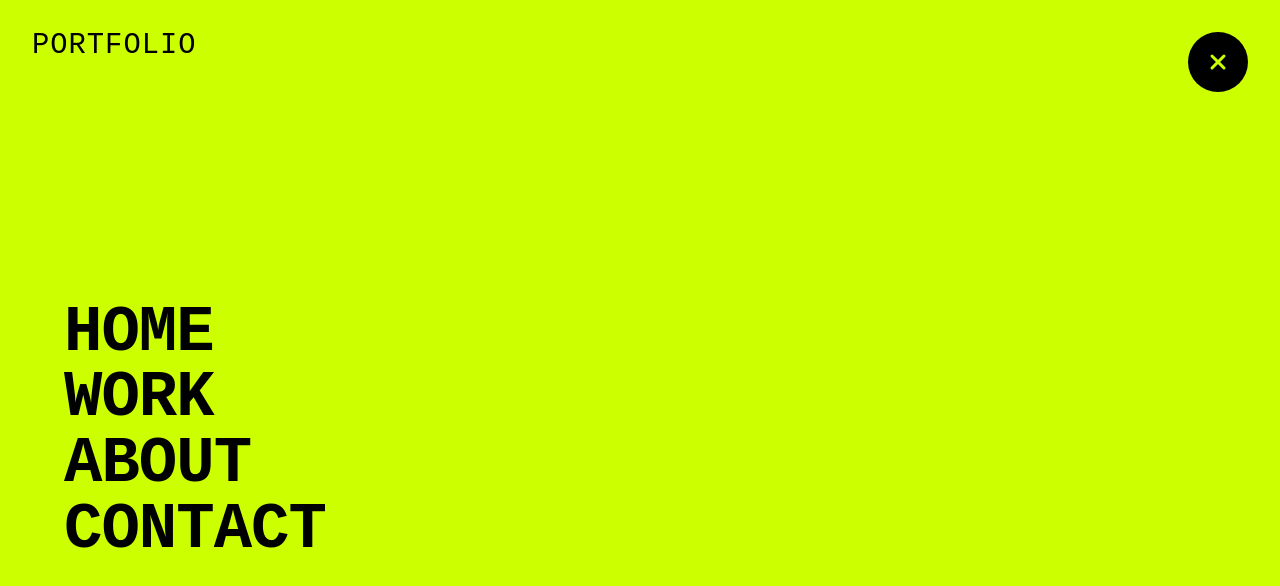
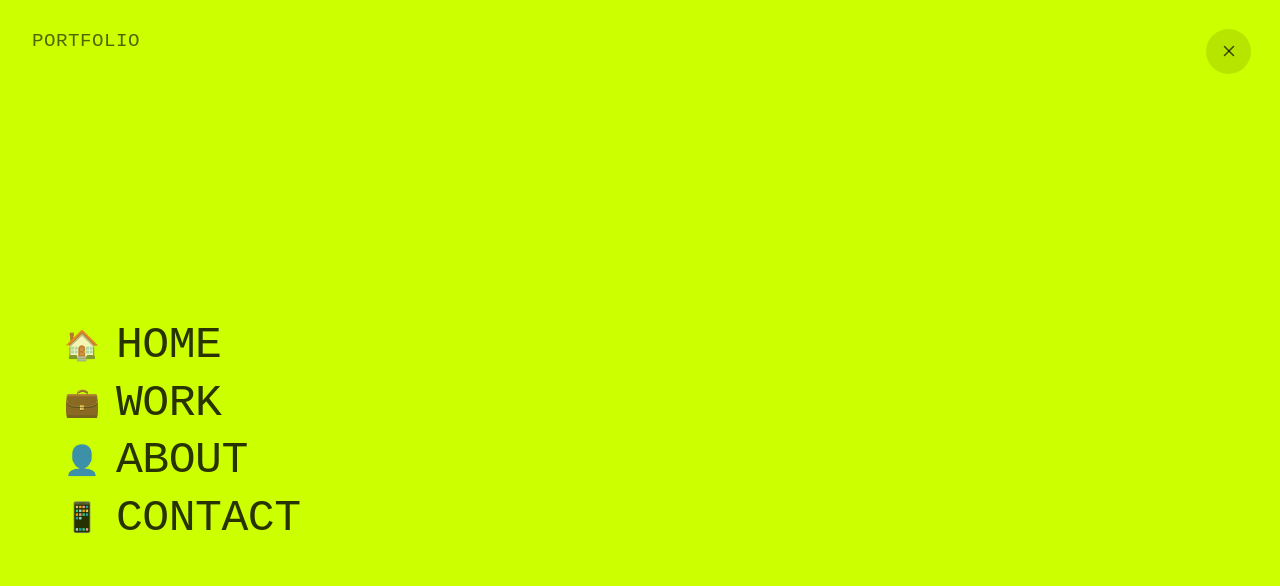
Before and after one commit to vinividivicilala/lolo, a Next.js app in the folder faq/: page / in a window 1280 px wide. Both pictures are taken after a click on the element "MENU". Shown: the top 586 px of the page. Built offline with nearby package versions, Linux system fonts and the light colour scheme; a web font is replaced by a local one.

Commit message:
Update page.tsx

```diff
--- a/faq/app/page.tsx
+++ b/faq/app/page.tsx
@@ -3,16 +3,12 @@
 import React, { useState, useEffect, useRef } from "react";
 import { motion, AnimatePresence } from "framer-motion";
 import { useRouter } from "next/navigation";
-import gsap from "gsap";
 
 export default function HomePage(): React.JSX.Element {
   const [showLoading, setShowLoading] = useState(true);
   const [showMenu, setShowMenu] = useState(false);
   const [hoveredItem, setHoveredItem] = useState<string | null>(null);
-  const [isMenuHovered, setIsMenuHovered] = useState(false);
   const router = useRouter();
-  const menuRef = useRef<HTMLDivElement>(null);
-  const menuButtonRef = useRef<HTMLDivElement>(null);
 
   useEffect(() => {
     const timer = setTimeout(() => {
@@ -53,7 +49,7 @@ export default function HomePage(): React.JSX.Element {
 
   const menuItemVariants = {
     closed: {
-      x: -100,
+      x: -50,
       opacity: 0,
       transition: {
         duration: 0.5
@@ -63,7 +59,7 @@ export default function HomePage(): React.JSX.Element {
       x: 0,
       opacity: 1,
       transition: {
-        duration: 0.8,
+        duration: 0.6,
         delay: 0.1 + (i * 0.1),
         ease: "circOut"
       }
@@ -103,33 +99,41 @@ export default function HomePage(): React.JSX.Element {
       }
     },
     hover: {
-      scale: 1.1,
+      scale: 1.05,
       color: "#CCFF00",
-      textShadow: "0 0 10px #CCFF00, 0 0 20px #CCFF00",
-      y: [0, -5, 0],
       transition: {
-        duration: 0.6,
-        y: {
-          duration: 0.8,
-          repeat: Infinity,
-          ease: "easeInOut"
-        }
+        duration: 0.3
       }
     },
     tap: {
       scale: 0.95,
-      rotate: 360,
       transition: {
-        duration: 0.3
+        duration: 0.2
       }
     }
   };
 
   const menuItems = [
-    { name: "HOME", delay: 0.3 },
-    { name: "WORK", delay: 0.4 },
-    { name: "ABOUT", delay: 0.5 },
-    { name: "CONTACT", delay: 0.6 }
+    {
+      name: "HOME",
+      icon: "🏠",
+      delay: 0.1
+    },
+    {
+      name: "WORK",
+      icon: "💼",
+      delay: 0.2
+    },
+    {
+      name: "ABOUT",
+      icon: "👤",
+      delay: 0.3
+    },
+    {
+      name: "CONTACT",
+      icon: "📱",
+      delay: 0.4
+    }
   ];
 
   return (
@@ -155,21 +159,21 @@ export default function HomePage(): React.JSX.Element {
           position: 'absolute',
           top: '2rem',
           right: '2rem',
-          fontSize: '1.2rem',
-          fontWeight: '500',
+          fontSize: '1rem',
+          fontWeight: '300',
           color: 'white',
           cursor: 'pointer',
           fontFamily: 'Arame Mono, monospace',
-          letterSpacing: '2px',
+          letterSpacing: '1px',
           zIndex: 20,
-          padding: '0.8rem 1.5rem',
-          borderRadius: '50px',
-          border: '2px solid rgba(255,255,255,0.2)',
-          background: 'rgba(0,0,0,0.3)',
+          padding: '0.7rem 1.2rem',
+          borderRadius: '25px',
+          border: '1px solid rgba(255,255,255,0.1)',
+          background: 'rgba(0,0,0,0.2)',
           backdropFilter: 'blur(10px)',
           display: 'flex',
           alignItems: 'center',
-          gap: '0.8rem'
+          gap: '0.6rem'
         }}
         variants={menuButtonVariants}
         initial="initial"
@@ -182,30 +186,30 @@ export default function HomePage(): React.JSX.Element {
           style={{
             display: 'flex',
             flexDirection: 'column',
-            gap: '4px',
-            width: '20px'
+            gap: '3px',
+            width: '16px'
           }}
           animate={showMenu ? "open" : "closed"}
         >
           <motion.span
             style={{
               width: '100%',
-              height: '2px',
+              height: '1.5px',
               backgroundColor: 'currentColor',
-              borderRadius: '2px'
+              borderRadius: '1px'
             }}
             variants={{
               closed: { rotate: 0, y: 0 },
-              open: { rotate: 45, y: 6 }
+              open: { rotate: 45, y: 5 }
             }}
             transition={{ duration: 0.3 }}
           />
           <motion.span
             style={{
               width: '100%',
-              height: '2px',
+              height: '1.5px',
               backgroundColor: 'currentColor',
-              borderRadius: '2px'
+              borderRadius: '1px'
             }}
             variants={{
               closed: { opacity: 1 },
@@ -216,26 +220,22 @@ export default function HomePage(): React.JSX.Element {
           <motion.span
             style={{
               width: '100%',
-              height: '2px',
+              height: '1.5px',
               backgroundColor: 'currentColor',
-              borderRadius: '2px'
+              borderRadius: '1px'
             }}
             variants={{
               closed: { rotate: 0, y: 0 },
-              open: { rotate: -45, y: -6 }
+              open: { rotate: -45, y: -5 }
             }}
             transition={{ duration: 0.3 }}
           />
         </motion.div>
 
         <motion.span
-          animate={{
-            opacity: [1, 0.7, 1],
-            transition: {
-              duration: 2,
-              repeat: Infinity,
-              ease: "easeInOut"
-            }
+          style={{
+            fontSize: '0.9rem',
+            fontWeight: '300'
           }}
         >
           MENU
@@ -246,9 +246,8 @@ export default function HomePage(): React.JSX.Element {
       <AnimatePresence>
         {showMenu && (
           <>
-            {/* Background Overlay */}
+            {/* Background Overlay - Light Green */}
             <motion.div
-              ref={menuRef}
               style={{
                 position: 'fixed',
                 top: 0,
@@ -272,19 +271,19 @@ export default function HomePage(): React.JSX.Element {
                   position: 'absolute',
                   left: '2rem',
                   top: '2rem',
-                  fontSize: '1.8rem',
-                  fontWeight: '400',
-                  color: 'black',
+                  fontSize: '1.2rem',
+                  fontWeight: '300',
+                  color: 'rgba(0,0,0,0.6)',
                   fontFamily: 'Arame Mono, monospace',
                   lineHeight: 1,
-                  letterSpacing: '1px'
+                  letterSpacing: '0.5px'
                 }}
-                initial={{ opacity: 0, y: -20 }}
+                initial={{ opacity: 0, y: -10 }}
                 animate={{ opacity: 1, y: 0 }}
-                exit={{ opacity: 0, y: -20 }}
+                exit={{ opacity: 0, y: -10 }}
                 transition={{
-                  duration: 0.6,
-                  delay: 0.4
+                  duration: 0.4,
+                  delay: 0.3
                 }}
               >
                 PORTFOLIO
@@ -298,11 +297,11 @@ export default function HomePage(): React.JSX.Element {
                 justifyContent: 'center',
                 paddingLeft: '2rem'
               }}>
-                {/* Menu Items */}
+                {/* Menu Items with thin text and icons */}
                 <div style={{
                   display: 'flex',
                   flexDirection: 'column',
-                  gap: '0.5rem'
+                  gap: '0.2rem'
                 }}>
                   {menuItems.map((item, index) => (
                     <motion.div
@@ -311,7 +310,8 @@ export default function HomePage(): React.JSX.Element {
                         position: 'relative',
                         cursor: 'pointer',
                         display: 'flex',
-                        alignItems: 'center'
+                        alignItems: 'center',
+                        padding: '0.3rem 0'
                       }}
                       onMouseEnter={() => setHoveredItem(item.name)}
                       onMouseLeave={() => setHoveredItem(null)}
@@ -321,51 +321,66 @@ export default function HomePage(): React.JSX.Element {
                       exit="closed"
                       custom={index}
                       whileHover={{
-                        x: 30,
-                        transition: { duration: 0.3, ease: "easeOut" }
+                        x: 15,
+                        transition: { duration: 0.2, ease: "easeOut" }
                       }}
                     >
-                      {/* Menu Text */}
+                      {/* Icon */}
+                      <motion.span
+                        style={{
+                          fontSize: '1.8rem',
+                          marginRight: '1rem',
+                          opacity: 0.8
+                        }}
+                        animate={{
+                          scale: hoveredItem === item.name ? 1.2 : 1,
+                          transition: { duration: 0.2 }
+                        }}
+                      >
+                        {item.icon}
+                      </motion.span>
+
+                      {/* Menu Text - Thin and Light */}
                       <motion.div
                         style={{
-                          fontSize: '4rem',
-                          fontWeight: '700',
-                          color: 'black',
+                          fontSize: '2.8rem',
+                          fontWeight: '300',
+                          color: 'rgba(0,0,0,0.8)',
                           fontFamily: 'Arame Mono, monospace',
-                          lineHeight: 0.9,
-                          letterSpacing: '-1px',
+                          lineHeight: 1,
+                          letterSpacing: '-0.5px',
                           textTransform: 'uppercase',
                           display: 'flex',
                           alignItems: 'center',
-                          gap: '1rem'
+                          gap: '0.8rem'
                         }}
-                        whileHover={{
-                          color: '#000',
+                        animate={{
+                          color: hoveredItem === item.name ? '#000' : 'rgba(0,0,0,0.8)',
                           transition: { duration: 0.2 }
                         }}
                       >
                         {item.name}
 
-                        {/* Animated Arrow */}
+                        {/* Animated Arrow - Thin */}
                         <motion.div
-                          initial={{ opacity: 0, scale: 0 }}
+                          initial={{ opacity: 0, scale: 0.8 }}
                           animate={{
                             opacity: hoveredItem === item.name ? 1 : 0,
-                            scale: hoveredItem === item.name ? 1 : 0
+                            scale: hoveredItem === item.name ? 1 : 0.8
                           }}
-                          transition={{ duration: 0.3 }}
+                          transition={{ duration: 0.2 }}
                           style={{
                             display: 'flex',
                             alignItems: 'center'
                           }}
                         >
                           <svg
-                            width="32"
-                            height="32"
+                            width="20"
+                            height="20"
                             viewBox="0 0 24 24"
                             fill="none"
                             stroke="currentColor"
-                            strokeWidth="3"
+                            strokeWidth="1.5"
                             strokeLinecap="round"
                             strokeLinejoin="round"
                           >
@@ -385,18 +400,19 @@ export default function HomePage(): React.JSX.Element {
               onClick={toggleMenu}
               style={{
                 position: 'fixed',
-                top: '2rem',
-                right: '2rem',
-                width: '60px',
-                height: '60px',
+                top: '1.8rem',
+                right: '1.8rem',
+                width: '45px',
+                height: '45px',
                 borderRadius: '50%',
                 border: 'none',
-                backgroundColor: 'black',
+                backgroundColor: 'rgba(0,0,0,0.1)',
                 cursor: 'pointer',
                 display: 'flex',
                 justifyContent: 'center',
                 alignItems: 'center',
-                zIndex: 30
+                zIndex: 30,
+                backdropFilter: 'blur(10px)'
               }}
               variants={closeButtonVariants}
               initial="closed"
@@ -404,18 +420,18 @@ export default function HomePage(): React.JSX.Element {
               exit="closed"
               whileHover={{
                 scale: 1.1,
-                backgroundColor: '#333',
+                backgroundColor: 'rgba(0,0,0,0.2)',
                 transition: { duration: 0.2 }
               }}
               whileTap={{ scale: 0.9 }}
             >
               <motion.svg
-                width="24"
-                height="24"
+                width="18"
+                height="18"
                 viewBox="0 0 24 24"
                 fill="none"
-                stroke="#CCFF00"
-                strokeWidth="3"
+                stroke="rgba(0,0,0,0.7)"
+                strokeWidth="2"
                 strokeLinecap="round"
                 strokeLinejoin="round"
                 initial={{ rotate: 0 }}
@@ -454,26 +470,25 @@ export default function HomePage(): React.JSX.Element {
           >
             <motion.div
               style={{
-                fontSize: '4rem',
-                fontWeight: '900',
+                fontSize: '3.5rem',
+                fontWeight: '300',
                 color: 'white',
                 fontFamily: 'Arame Mono, monospace',
                 textAlign: 'center',
-                letterSpacing: '8px'
+                letterSpacing: '3px'
               }}
               initial={{
-                scale: 0.5,
+                scale: 0.8,
                 opacity: 0,
-                filter: 'blur(20px)'
+                filter: 'blur(10px)'
               }}
               animate={{
                 scale: 1,
                 opacity: 1,
-                filter: 'blur(0px)',
-                textShadow: '0 0 20px rgba(255,255,255,0.4)'
+                filter: 'blur(0px)'
               }}
               transition={{
-                duration: 2,
+                duration: 1.5,
                 ease: "easeOut"
               }}
             >
@@ -491,41 +506,44 @@ export default function HomePage(): React.JSX.Element {
               display: 'flex',
               flexDirection: 'column',
               alignItems: 'center',
-              gap: '2rem',
+              gap: '1.5rem',
               padding: '2rem'
             }}
             initial={{ opacity: 0, y: 20 }}
             animate={{ opacity: 1, y: 0 }}
-            transition={{ duration: 0.8 }}
+            transition={{ duration: 0.6 }}
           >
             <motion.h1
               style={{
-                fontSize: '3rem',
-                fontWeight: '900',
+                fontSize: '2.5rem',
+                fontWeight: '300',
                 color: 'white',
                 fontFamily: 'Arame Mono, monospace',
                 textAlign: 'center',
-                marginBottom: '1rem'
+                marginBottom: '0.5rem',
+                letterSpacing: '2px'
               }}
-              initial={{ opacity: 0, scale: 0.8 }}
+              initial={{ opacity: 0, scale: 0.9 }}
               animate={{ opacity: 1, scale: 1 }}
-              transition={{ delay: 0.3, duration: 0.6 }}
+              transition={{ delay: 0.2, duration: 0.5 }}
             >
               WELCOME
             </motion.h1>
 
             <motion.p
               style={{
-                fontSize: '1.2rem',
-                color: 'rgba(255,255,255,0.8)',
+                fontSize: '1rem',
+                fontWeight: '300',
+                color: 'rgba(255,255,255,0.7)',
                 fontFamily: 'Arame Mono, monospace',
                 textAlign: 'center',
-                maxWidth: '500px',
-                lineHeight: '1.6'
+                maxWidth: '400px',
+                lineHeight: '1.5',
+                letterSpacing: '0.5px'
               }}
               initial={{ opacity: 0 }}
               animate={{ opacity: 1 }}
-              transition={{ delay: 0.6, duration: 0.6 }}
+              transition={{ delay: 0.4, duration: 0.5 }}
             >
               Your space for creative thoughts and ideas
             </motion.p>
@@ -533,26 +551,26 @@ export default function HomePage(): React.JSX.Element {
             <motion.button
               onClick={navigateToNotes}
               style={{
-                padding: '1rem 2rem',
-                fontSize: '1.1rem',
-                fontWeight: '700',
+                padding: '0.8rem 1.8rem',
+                fontSize: '0.9rem',
+                fontWeight: '300',
                 color: 'black',
                 backgroundColor: 'white',
                 border: 'none',
-                borderRadius: '8px',
+                borderRadius: '6px',
                 cursor: 'pointer',
                 fontFamily: 'Arame Mono, monospace',
-                letterSpacing: '2px'
+                letterSpacing: '1px'
               }}
               whileHover={{
-                scale: 1.05,
-                backgroundColor: '#f0f0f0',
-                boxShadow: '0 0 20px rgba(255,255,255,0.3)'
+                scale: 1.03,
+                backgroundColor: '#f8f8f8',
+                transition: { duration: 0.2 }
               }}
-              whileTap={{ scale: 0.95 }}
-              initial={{ opacity: 0, y: 20 }}
+              whileTap={{ scale: 0.97 }}
+              initial={{ opacity: 0, y: 15 }}
               animate={{ opacity: 1, y: 0 }}
-              transition={{ delay: 0.9, duration: 0.6 }}
+              transition={{ delay: 0.6, duration: 0.5 }}
             >
               VIEW NOTES
             </motion.button>
```
